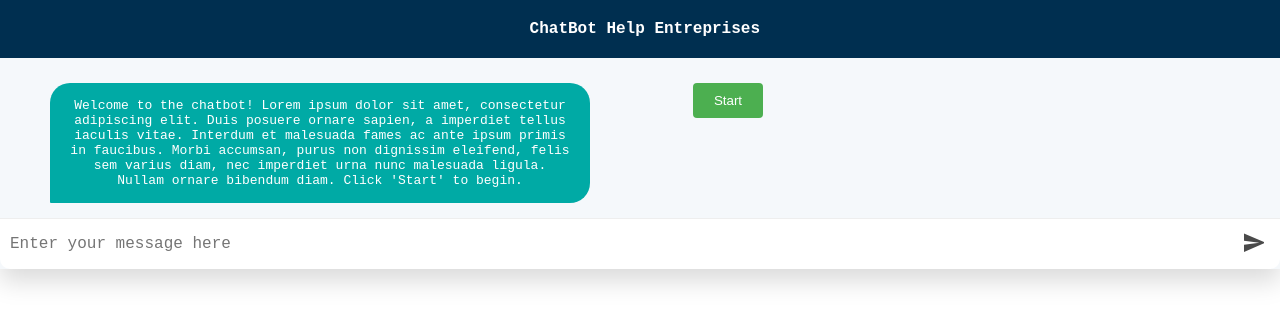
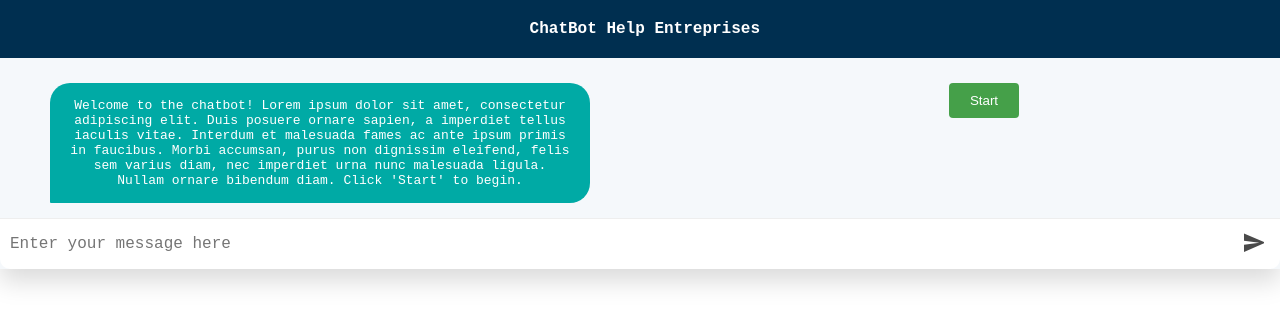
Before and after one commit to Jung500/conuhack2024-duckling_squad, a React (Create React App) app: page / in a window 1280 px wide. Shown: the top 324 px of the page. Built offline with nearby package versions, Linux system fonts and the light colour scheme.

Commit message:
Styles et desactivation des boutons d'options

```diff
--- a/src/components/ChatBot/BotMessage.js
+++ b/src/components/ChatBot/BotMessage.js
@@ -1,6 +1,10 @@
-import React, { useState, useEffect } from "react";
+import React, { useState } from "react";
+
+import "./styles.css";
 
 export default function BotMessage({ message, onOptionSelected }) {
+    const [isAnswered, setIsAnswered] = useState(false);
+    const [selectedOptionIndex, setSelectedOptionIndex] = useState(null);
 
     if (!message) {
         return null;
@@ -12,9 +16,28 @@ export default function BotMessage({ message, onOptionSelected }) {
                 <div>
                     <div className="bot-message">{message.question}</div>
                     <div className="bot-options">
-            {message.reponseText && message.reponseText.map((option, index) => (
-              <button key={index} onClick={() => onOptionSelected(option, index, message.id)}>{option}</button>
-            ))}
+                        {message.reponseText && message.reponseText.map((option, index) => {
+                            const onClickHandler = () => {
+                                setIsAnswered(true);
+                                setSelectedOptionIndex(index);
+                                onOptionSelected(option, index, message.id);
+                            };
+
+                            const backgroundColor = isAnswered
+                                ? (index === selectedOptionIndex ? "black" : "darkgreen")
+                                : "#45a049";
+
+                            return (
+                                <button
+                                    key={index}
+                                    onClick={onClickHandler}
+                                    disabled={isAnswered}
+                                    style={{backgroundColor}}
+                                >
+                                    {option}
+                                </button>
+                            );
+                        })}
                     </div>
                 </div>
             ) : (
--- a/src/components/ChatBot/ChatBot.js
+++ b/src/components/ChatBot/ChatBot.js
@@ -15,6 +15,7 @@ function Chatbot() {
     const [currentQuestionIndex, setCurrentQuestionIndex] = useState(0);
     const [userResponses, setUserResponses] = useState([]);
 
+
     const questions = [
         {id: 'Autre1', question: 'Est vous un nouveau entrepreneur?', reponseText: [ "non", "oui"], reponseValue: [ 0, 1]},
         {id: 'Autre2', question: 'Avez vous fait un business case?', reponseText: [ "non", "oui"], reponseValue: [ 0, 1]},
@@ -24,11 +25,6 @@ function Chatbot() {
         {id: 'Autre6', question: 'Avec vous un business plan?', reponseText: [ "non", "oui"], reponseValue: [ 0, 1]},
         {id: 'Autre7', question: 'Avez vous fait une analyse sur le retour d investissement?', reponseText: [ "non", "oui"], reponseValue: [ 0, 1]},
     ];
-
-
-    useEffect(() => {
-        {/*  When userResponses changes, do ...*/}
-    }, [userResponses]);
 
     useEffect(() => {
         async function loadWelcomeMessage() {
@@ -52,6 +48,7 @@ function Chatbot() {
     }, []);
 
     const handleOptionSelected = (option, optionIndex, messageId) => {
+
         if (option === 'Start') {
 
             loadFirstQuestion();
--- a/src/components/ChatBot/styles.css
+++ b/src/components/ChatBot/styles.css
@@ -103,7 +103,7 @@
     justify-content: flex-end;
     flex-wrap: wrap;
     margin: 10px 0;
-    margin-right: 40%;
+    margin-right: 20%;
   }
 
   .bot-options button {
```
Lines whose indentation alone changed are shown as unchanged.
